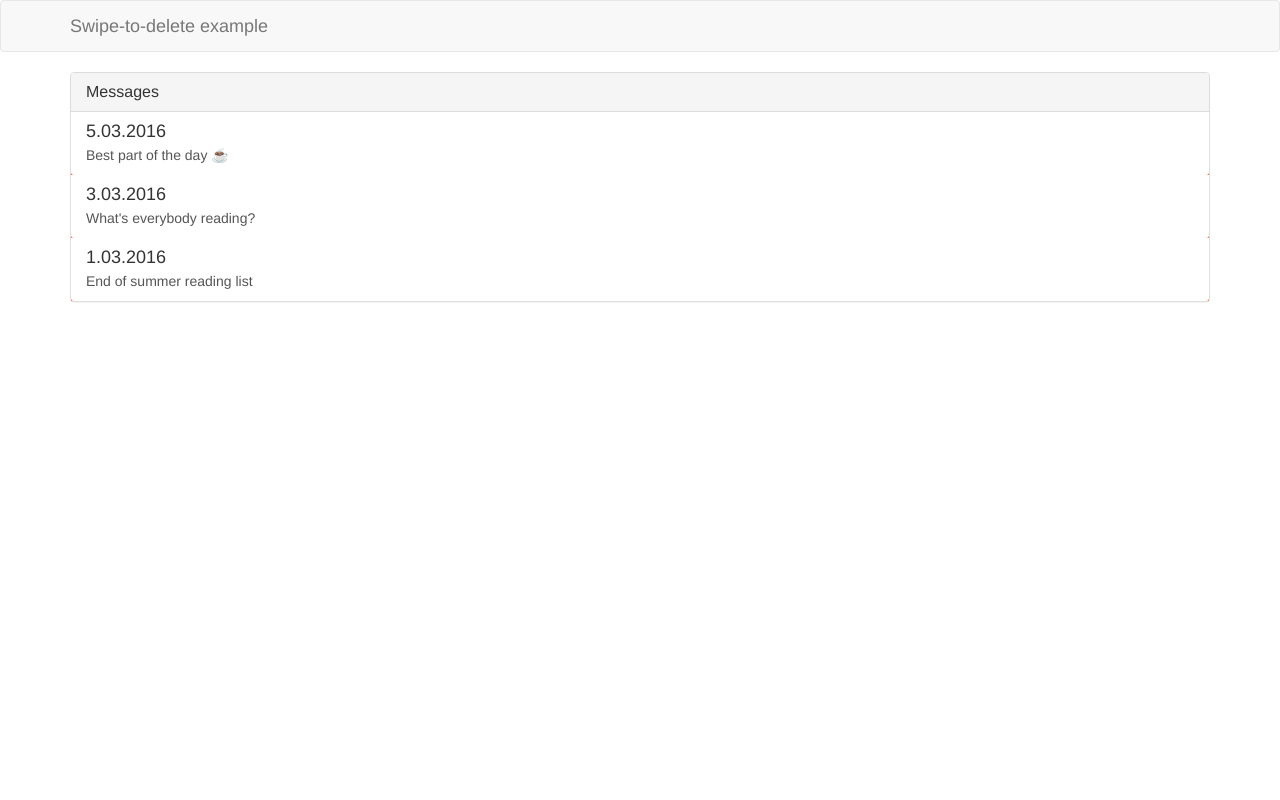
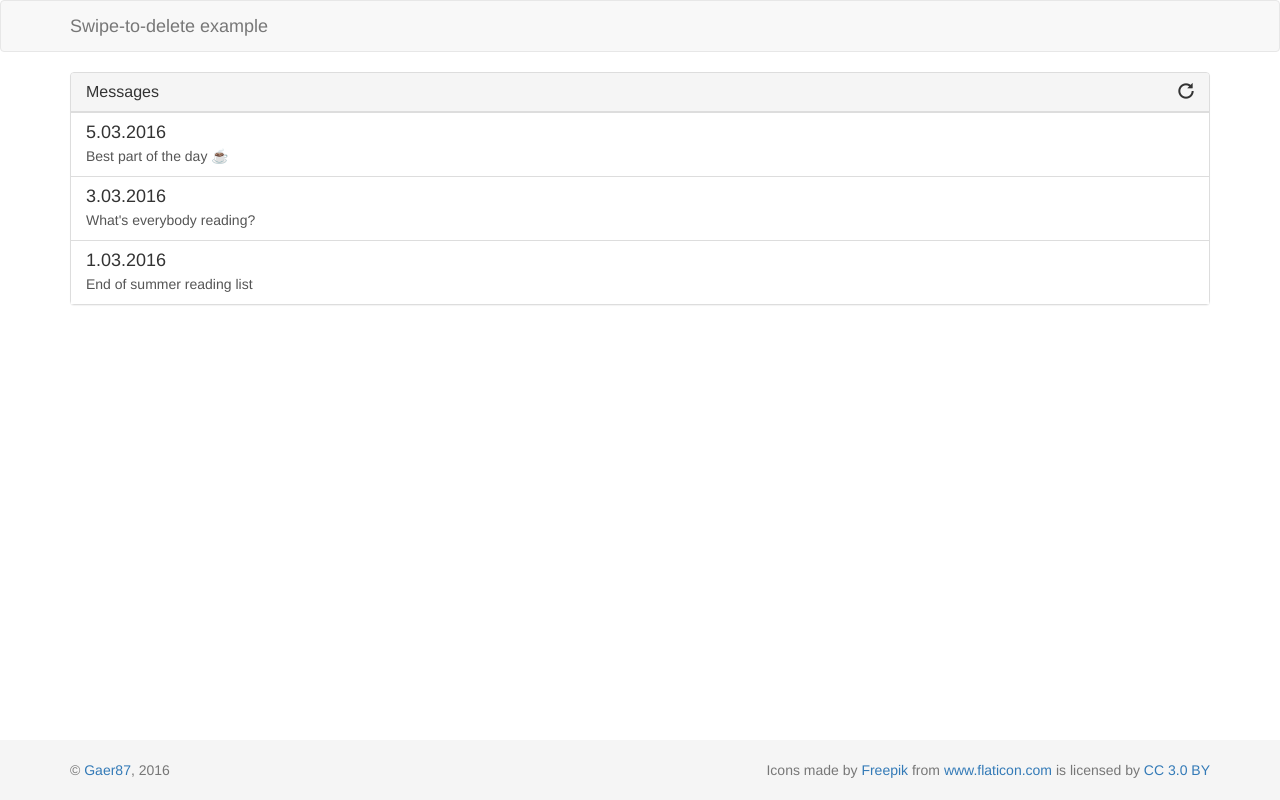
Before and after one commit to andrewbiang888/swipe-to-delete, a website: page develop/index.html in a window 1280 px wide. Drawn offline with nearby package versions, Linux system fonts and the light colour scheme; files that its build step writes are made by us from their sources; files whose address does not match are found by name.

Commit message:
Update an example

```diff
--- a/develop/app.js
+++ b/develop/app.js
@@ -1,17 +1,11 @@
 /* Model */
-var Message = Backbone.Model.extend({
-
-});
-
-var Messages = Backbone.Collection.extend({
-	model: Message
-});
-
-var messages = new Messages([
+var data = [
 	{text: 'Best part of the day ☕', date: '5.03.2016'},
 	{text: 'What\'s everybody reading?', date: '3.03.2016'},
 	{text: 'End of summer reading list', date: '1.03.2016'}
-]);
+];
+
+var messages = new Backbone.Collection(data);
 
 
 /* View */
@@ -35,3 +29,7 @@ var MessagesView = Backbone.Marionette.CollectionView.extend({
 
 var messagesView = new MessagesView({el: '.js-content', collection: messages});
 messagesView.render();
+
+$('.js-repeat').click(function () {
+	messages.reset(data);
+});
--- a/develop/index.html
+++ b/develop/index.html
@@ -5,6 +5,7 @@
 	<title>Swipe-to-delete example</title>
 	<meta name="viewport" content="width=device-width, initial-scale=1">
 	<link rel="stylesheet" href="vendor/bootstrap/css/bootstrap.css">
+	<link rel="stylesheet" href="style.css">
 	<link rel="stylesheet" href="main.css">
 </head>
 <body>
@@ -12,17 +13,27 @@
 <nav class="navbar navbar-default">
 	<div class="container">
 		<div class="navbar-header">
-			<a class="navbar-brand" href="#">Swipe-to-delete example</a>
+			<a class="navbar-brand" href="https://github.com/gaer87/swipe-to-delete">Swipe-to-delete example</a>
 		</div>
 	</div>
 </nav>
 
 <main class="container">
 	<div class="panel panel-default">
-		<div class="panel-heading"><h1 class="panel-title">Messages</h1></div>
+		<div class="panel-heading">
+			<h1 class="panel-title">Messages <span class="glyphicon glyphicon-repeat pull-right js-repeat"></span></h1>
+
+		</div>
 		<div class="js-content list-group"></div>
 	</div>
 </main>
+
+<footer class="footer">
+	<div class="container">
+		<p class="text-muted pull-left">&copy; <a href="https://github.com/gaer87">Gaer87</a>, 2016</p>
+		<p class="text-muted pull-right">Icons made by <a href="http://www.freepik.com" title="Freepik">Freepik</a> from <a href="http://www.flaticon.com" title="Flaticon">www.flaticon.com</a> is licensed by <a href="http://creativecommons.org/licenses/by/3.0/" title="Creative Commons BY 3.0" target="_blank">CC 3.0 BY</a></p>
+	</div>
+</footer>
 
 <script src="vendor/jquery.min.js"></script>
 <script src="vendor/underscore-min.js"></script>
--- /dev/null
+++ b/develop/style.css
@@ -0,0 +1,31 @@
+/* Sticky footer styles
+-------------------------------------------------- */
+html {
+	position: relative;
+	min-height: 100%;
+}
+
+body {
+	/* Margin bottom by footer height */
+	margin-bottom: 60px;
+}
+
+.footer {
+	position: absolute;
+	bottom: 0;
+	width: 100%;
+	/* Set the fixed height of the footer here */
+	height: 60px;
+	background-color: #f5f5f5;
+}
+
+.container .text-muted {
+	margin: 20px 0;
+}
+
+.list-group-item {
+	border-radius: 0 !important;
+}
+.list-group-item:last-child {
+	border-width: 1px 0 !important;
+}
```
